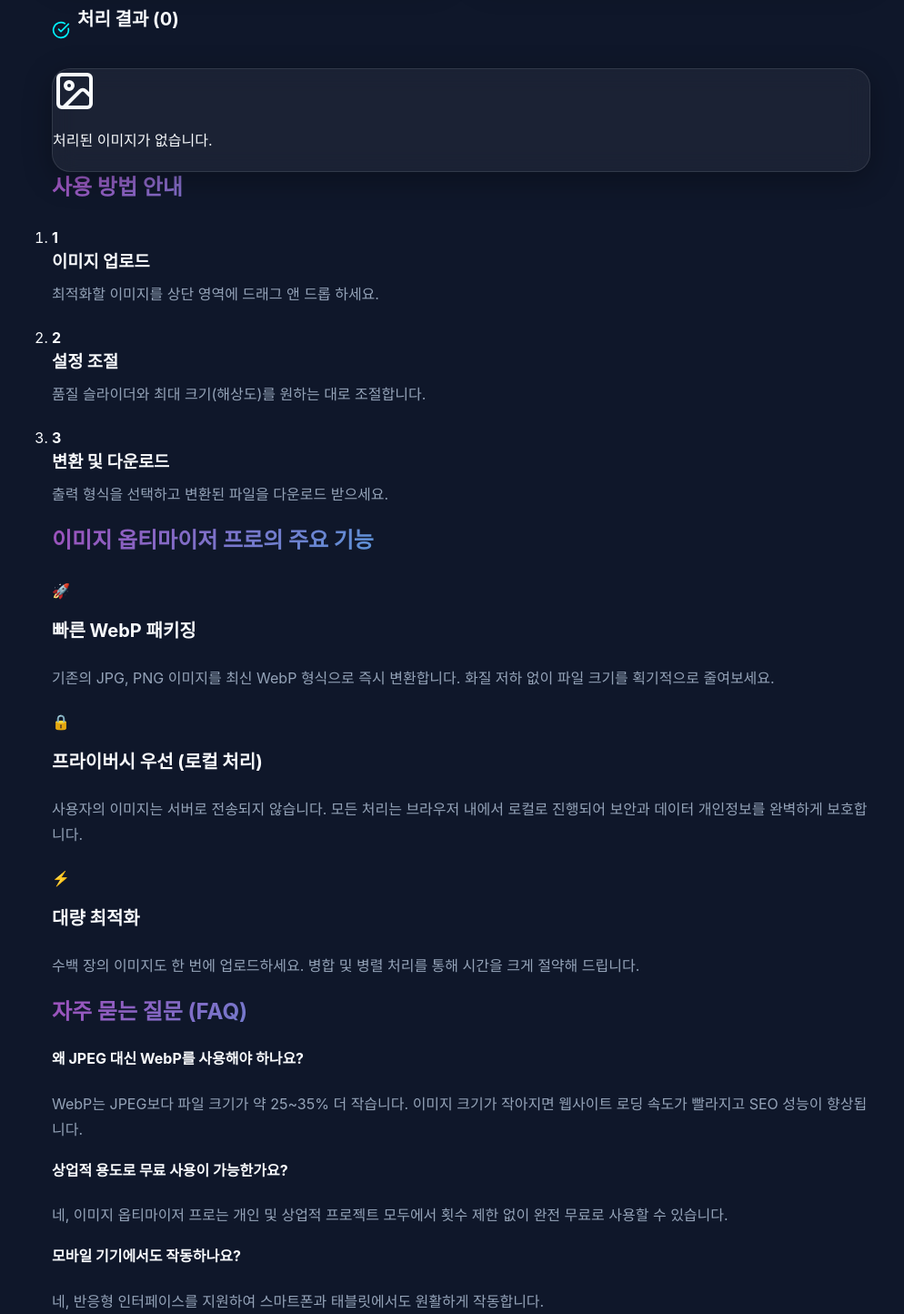
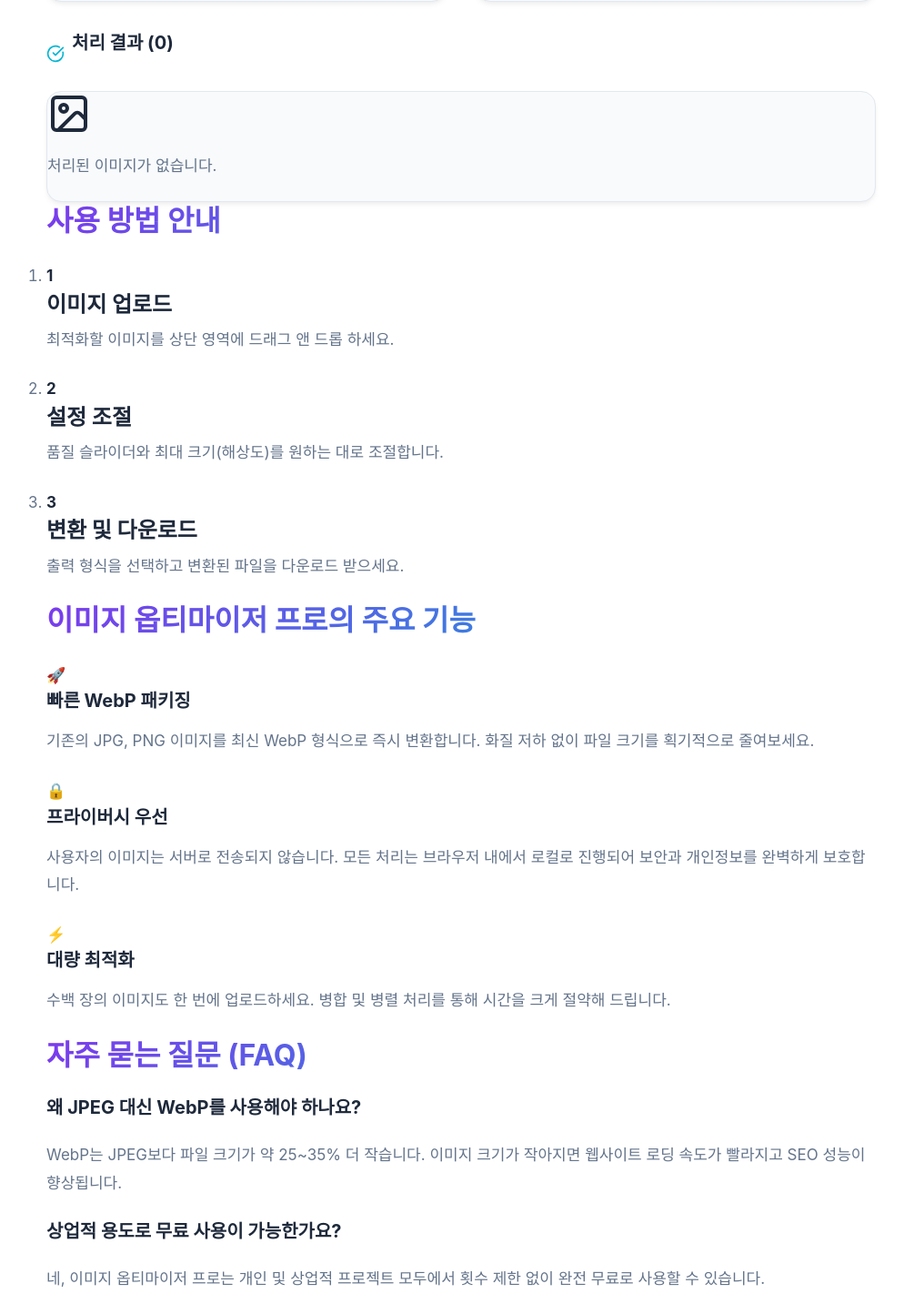
Before and after one commit to guideyoon/webp, a React (Vite) app: page / in a window 1280 px wide. Shown: the part 824-2268 px from the top of the page at 91% size, without its empty margins (133-1127 px from the left). Built offline with nearby package versions, Linux system fonts and the light colour scheme; the HTML template or start-up script is replaced by a standard one.

Commit message:
Design: Switched to light theme with white background and improved typography

```diff
--- a/src/components/InfoSections.tsx
+++ b/src/components/InfoSections.tsx
@@ -1,22 +1,22 @@
 import React from 'react';
 
 export const FeaturesSection: React.FC = () => (
-    <section className="py-12 border-b border-white/5">
-        <h2 className="text-3xl font-bold mb-10 title-gradient text-center">이미지 옵티마이저 프로의 주요 기능</h2>
-        <div className="grid grid-cols-1 md:grid-cols-3 gap-12">
-            <div className="feature">
-                <div className="mb-4 text-4xl">🚀</div>
-                <h3 className="font-bold text-xl mb-3 text-white">빠른 WebP 패키징</h3>
+    <section className="py-16 border-b border-gray-100">
+        <h2 className="text-3xl font-bold mb-12 title-gradient text-center">이미지 옵티마이저 프로의 주요 기능</h2>
+        <div className="grid grid-cols-1 md:grid-cols-3 gap-10">
+            <div className="feature text-center">
+                <div className="mb-5 text-5xl">🚀</div>
+                <h3 className="font-bold text-xl mb-4">빠른 WebP 패키징</h3>
                 <p className="text-dim leading-relaxed">기존의 JPG, PNG 이미지를 최신 WebP 형식으로 즉시 변환합니다. 화질 저하 없이 파일 크기를 획기적으로 줄여보세요.</p>
             </div>
-            <div className="feature">
-                <div className="mb-4 text-4xl">🔒</div>
-                <h3 className="font-bold text-xl mb-3 text-white">프라이버시 우선 (로컬 처리)</h3>
-                <p className="text-dim leading-relaxed">사용자의 이미지는 서버로 전송되지 않습니다. 모든 처리는 브라우저 내에서 로컬로 진행되어 보안과 데이터 개인정보를 완벽하게 보호합니다.</p>
+            <div className="feature text-center">
+                <div className="mb-5 text-5xl">🔒</div>
+                <h3 className="font-bold text-xl mb-4">프라이버시 우선</h3>
+                <p className="text-dim leading-relaxed">사용자의 이미지는 서버로 전송되지 않습니다. 모든 처리는 브라우저 내에서 로컬로 진행되어 보안과 개인정보를 완벽하게 보호합니다.</p>
             </div>
-            <div className="feature">
-                <div className="mb-4 text-4xl">⚡</div>
-                <h3 className="font-bold text-xl mb-3 text-white">대량 최적화</h3>
+            <div className="feature text-center">
+                <div className="mb-5 text-5xl">⚡</div>
+                <h3 className="font-bold text-xl mb-4">대량 최적화</h3>
                 <p className="text-dim leading-relaxed">수백 장의 이미지도 한 번에 업로드하세요. 병합 및 병렬 처리를 통해 시간을 크게 절약해 드립니다.</p>
             </div>
         </div>
@@ -24,19 +24,19 @@
 );
 
 export const FAQSection: React.FC = () => (
-    <section className="py-12 border-b border-white/5">
-        <h2 className="text-3xl font-bold mb-10 title-gradient text-center">자주 묻는 질문 (FAQ)</h2>
-        <div className="grid grid-cols-1 md:grid-cols-2 gap-x-12 gap-y-10">
+    <section className="py-16 border-b border-gray-100">
+        <h2 className="text-3xl font-bold mb-12 title-gradient text-center">자주 묻는 질문 (FAQ)</h2>
+        <div className="grid grid-cols-1 md:grid-cols-2 gap-x-16 gap-y-10 max-w-4xl mx-auto">
             <div className="faq-item">
-                <h4 className="font-bold text-lg mb-3 text-white">왜 JPEG 대신 WebP를 사용해야 하나요?</h4>
+                <h4 className="font-bold text-lg mb-3">왜 JPEG 대신 WebP를 사용해야 하나요?</h4>
                 <p className="text-dim leading-relaxed">WebP는 JPEG보다 파일 크기가 약 25~35% 더 작습니다. 이미지 크기가 작아지면 웹사이트 로딩 속도가 빨라지고 SEO 성능이 향상됩니다.</p>
             </div>
             <div className="faq-item">
-                <h4 className="font-bold text-lg mb-3 text-white">상업적 용도로 무료 사용이 가능한가요?</h4>
+                <h4 className="font-bold text-lg mb-3">상업적 용도로 무료 사용이 가능한가요?</h4>
                 <p className="text-dim leading-relaxed">네, 이미지 옵티마이저 프로는 개인 및 상업적 프로젝트 모두에서 횟수 제한 없이 완전 무료로 사용할 수 있습니다.</p>
             </div>
             <div className="faq-item">
-                <h4 className="font-bold text-lg mb-3 text-white">모바일 기기에서도 작동하나요?</h4>
+                <h4 className="font-bold text-lg mb-3">모바일 기기에서도 작동하나요?</h4>
                 <p className="text-dim leading-relaxed">네, 반응형 인터페이스를 지원하여 스마트폰과 태블릿에서도 원활하게 작동합니다.</p>
             </div>
         </div>
@@ -44,23 +44,23 @@
 );
 
 export const GuideSection: React.FC = () => (
-    <section className="py-12">
-        <h2 className="text-3xl font-bold mb-10 title-gradient text-center">사용 방법 안내</h2>
-        <div className="max-w-3xl mx-auto">
-            <ol className="relative border-l border-white/10 ml-4 space-y-8">
-                <li className="mb-10 ml-8 relative">
-                    <span className="absolute -left-12 flex items-center justify-center w-8 h-8 rounded-full bg-primary/20 ring-4 ring-bg-dark text-primary font-bold">1</span>
-                    <h3 className="font-bold text-lg mb-2 text-white">이미지 업로드</h3>
+    <section className="py-16">
+        <h2 className="text-3xl font-bold mb-12 title-gradient text-center">사용 방법 안내</h2>
+        <div className="max-w-2xl mx-auto">
+            <ol className="relative border-l-2 border-gray-200 ml-4 space-y-10">
+                <li className="ml-8 relative">
+                    <span className="absolute -left-11 flex items-center justify-center w-8 h-8 rounded-full bg-primary text-white font-bold text-sm">1</span>
+                    <h3 className="font-bold text-lg mb-2">이미지 업로드</h3>
                     <p className="text-dim">최적화할 이미지를 상단 영역에 드래그 앤 드롭 하세요.</p>
                 </li>
-                <li className="mb-10 ml-8 relative">
-                    <span className="absolute -left-12 flex items-center justify-center w-8 h-8 rounded-full bg-primary/20 ring-4 ring-bg-dark text-primary font-bold">2</span>
-                    <h3 className="font-bold text-lg mb-2 text-white">설정 조절</h3>
+                <li className="ml-8 relative">
+                    <span className="absolute -left-11 flex items-center justify-center w-8 h-8 rounded-full bg-primary text-white font-bold text-sm">2</span>
+                    <h3 className="font-bold text-lg mb-2">설정 조절</h3>
                     <p className="text-dim">품질 슬라이더와 최대 크기(해상도)를 원하는 대로 조절합니다.</p>
                 </li>
-                <li className="mb-10 ml-8 relative">
-                    <span className="absolute -left-12 flex items-center justify-center w-8 h-8 rounded-full bg-primary/20 ring-4 ring-bg-dark text-primary font-bold">3</span>
-                    <h3 className="font-bold text-lg mb-2 text-white">변환 및 다운로드</h3>
+                <li className="ml-8 relative">
+                    <span className="absolute -left-11 flex items-center justify-center w-8 h-8 rounded-full bg-primary text-white font-bold text-sm">3</span>
+                    <h3 className="font-bold text-lg mb-2">변환 및 다운로드</h3>
                     <p className="text-dim">출력 형식을 선택하고 변환된 파일을 다운로드 받으세요.</p>
                 </li>
             </ol>
--- a/src/index.css
+++ b/src/index.css
@@ -1,13 +1,13 @@
 :root {
-  --primary: #9d50bb;
-  --secondary: #6e48aa;
-  --accent: #00f2fe;
-  --bg-dark: #0f172a;
-  --glass-bg: rgba(255, 255, 255, 0.05);
-  --glass-border: rgba(255, 255, 255, 0.1);
-  --text-main: #f8fafc;
-  --text-dim: #94a3b8;
-  --card-radius: 20px;
+  --primary: #7c3aed;
+  --secondary: #a855f7;
+  --accent: #06b6d4;
+  --bg-light: #ffffff;
+  --bg-subtle: #f8fafc;
+  --border-color: #e2e8f0;
+  --text-main: #1e293b;
+  --text-dim: #64748b;
+  --card-radius: 16px;
   --font-inter: 'Inter', system-ui, -apple-system, sans-serif;
 }
 
@@ -19,14 +19,12 @@
 
 body {
   font-family: var(--font-inter);
-  background-color: var(--bg-dark);
-  background-image:
-    radial-gradient(circle at 0% 0%, rgba(157, 80, 187, 0.15) 0%, transparent 50%),
-    radial-gradient(circle at 100% 100%, rgba(110, 72, 170, 0.15) 0% (transparent 50%));
+  background-color: var(--bg-light);
   color: var(--text-main);
   min-height: 100vh;
   overflow-x: hidden;
-  line-height: 1.75;
+  line-height: 1.8;
+  font-size: 17px;
   -webkit-font-smoothing: antialiased;
   -moz-osx-font-smoothing: grayscale;
 }
@@ -35,29 +33,73 @@
 h2,
 h3,
 h4 {
-  line-height: 1.4;
+  line-height: 1.3;
   margin-bottom: 1.5rem;
+  color: var(--text-main);
+  font-weight: 700;
+}
+
+h1 {
+  font-size: 2.75rem;
+}
+
+h2 {
+  font-size: 2rem;
+}
+
+h3 {
+  font-size: 1.5rem;
+}
+
+h4 {
+  font-size: 1.25rem;
 }
 
 p,
 li {
-  margin-bottom: 1.25rem;
+  margin-bottom: 1.5rem;
+  color: var(--text-dim);
+}
+
+a {
+  color: var(--primary);
+  text-decoration: none;
+  transition: color 0.2s ease;
+}
+
+a:hover {
+  color: var(--secondary);
 }
 
 .glass {
-  background: var(--glass-bg);
-  backdrop-filter: blur(12px);
-  -webkit-backdrop-filter: blur(12px);
-  border: 1px solid var(--glass-border);
+  background: var(--bg-subtle);
+  border: 1px solid var(--border-color);
   border-radius: var(--card-radius);
-  box-shadow: 0 8px 32px 0 rgba(0, 0, 0, 0.3);
+  box-shadow: 0 4px 6px -1px rgba(0, 0, 0, 0.05), 0 2px 4px -1px rgba(0, 0, 0, 0.03);
 }
 
 .title-gradient {
   background: linear-gradient(135deg, var(--primary), var(--accent));
   -webkit-background-clip: text;
+  background-clip: text;
   -webkit-text-fill-color: transparent;
   font-weight: 800;
+}
+
+.text-dim {
+  color: var(--text-dim);
+}
+
+.text-white {
+  color: var(--text-main);
+}
+
+.text-accent {
+  color: var(--accent);
+}
+
+.text-primary {
+  color: var(--primary);
 }
 
 /* Base layout */
@@ -65,63 +107,68 @@
   display: flex;
   flex-direction: column;
   min-height: 100vh;
-  padding: 2.5rem 1rem;
-  max-width: 1200px;
+  padding: 3rem 1.5rem;
+  max-width: 960px;
   margin: 0 auto;
-  gap: 2rem;
+  gap: 3rem;
+}
+
+/* Buttons */
+button {
+  font-family: inherit;
+  cursor: pointer;
+  border: none;
+  border-radius: 12px;
+  padding: 0.875rem 1.5rem;
+  font-weight: 600;
+  font-size: 1rem;
+  transition: all 0.2s ease;
+}
+
+button:hover {
+  transform: translateY(-1px);
 }
 
 /* Mobile specific improvements */
 @media (max-width: 768px) {
-  :root {
-    --card-radius: 16px;
-  }
-
   body {
     font-size: 16px;
-    /* Base font size for readability */
   }
 
   h1 {
-    font-size: 2.25rem !important;
+    font-size: 2rem !important;
   }
 
   h2 {
-    font-size: 1.75rem;
+    font-size: 1.625rem;
   }
 
   h3 {
-    font-size: 1.4rem;
+    font-size: 1.25rem;
   }
 
   #root {
-    padding: 1.5rem 0.75rem;
-    gap: 1.5rem;
+    padding: 1.5rem 1rem;
+    gap: 2rem;
   }
 
   .glass {
     padding: 1.25rem !important;
-    /* Smaller but efficient padding on mobile */
-  }
-
-  .info-card {
-    padding: 1.5rem 1rem !important;
   }
 }
 
 /* Very small screens */
 @media (max-width: 480px) {
   h1 {
-    font-size: 1.8rem !important;
+    font-size: 1.75rem !important;
   }
 
-  .glass {
-    padding: 1rem !important;
+  h2 {
+    font-size: 1.5rem;
   }
 
-  .text-dim {
-    color: #cbd5e1;
-    /* Increased contrast for dimmed text on mobile */
+  #root {
+    padding: 1rem 0.75rem;
   }
 }
 
@@ -132,7 +179,7 @@
   }
 
   50% {
-    transform: translateY(-10px);
+    transform: translateY(-8px);
   }
 
   100% {
@@ -143,3 +190,8 @@
 .animate-float {
   animation: float 6s ease-in-out infinite;
 }
+
+/* Selection */
+::selection {
+  background: rgba(124, 58, 237, 0.2);
+}
```
Also changed, not shown: src/Layout.tsx (+19 -12 lines).
